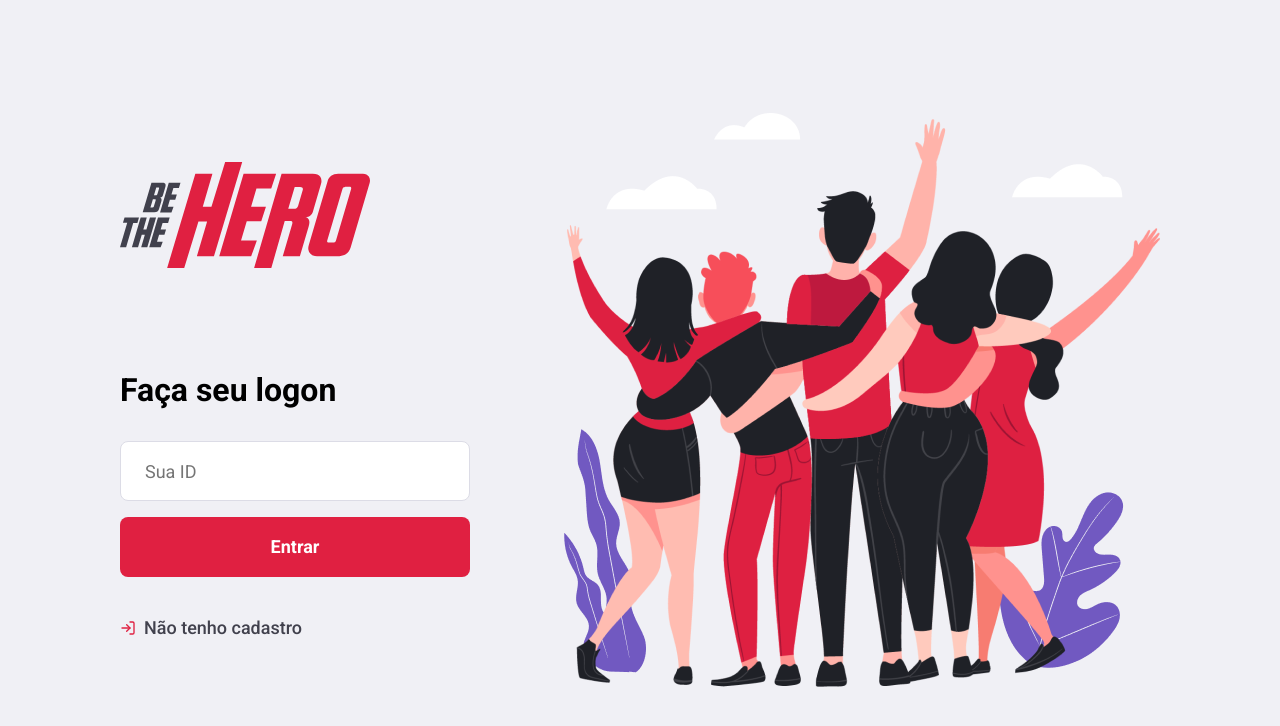
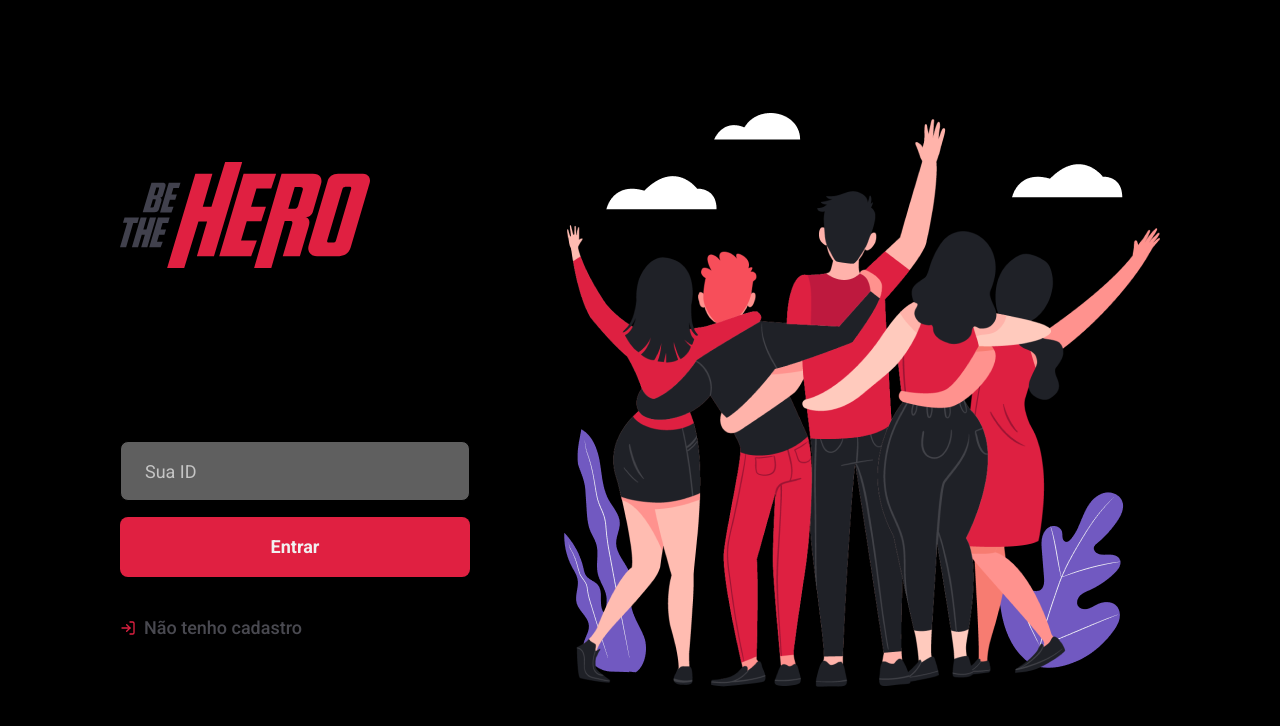
Before and after one commit to patrickhl94/Projeto_Be_The_Hero, a React (Create React App) app in the folder frontend/: page / in a window 1280 px wide. Shown: the top 726 px of the page. Built offline with nearby package versions, Linux system fonts and the light colour scheme.

Commit message:
Updated global.css

```diff
--- a/frontend/src/global.css
+++ b/frontend/src/global.css
@@ -9,7 +9,7 @@
 
 body {
   font: 400 14px Roboto, sans-serif;
-  background: #f0f0f5;
+  background: #000000;
   -webkit-font-smoothing: antialiased;
 }
 
@@ -24,14 +24,32 @@ buton {
 form input {
   width: 100%;
   height: 60px;
-  color: #333;
-  border: 1px solid #dcdce6;
+  color: rgb(255, 255, 255);
+  border: 1px solid #000000;
   border-radius: 8px;
   padding: 0 24px;
+  background: rgb(95, 95, 95);
+}
+
+form textarea {
+  width: 100%;
+  height: 140px;
+  resize: vertical;
+  margin-top: 10px;
+  min-width: 140px;
+  padding: 16px 24px;
+  color: rgb(255, 255, 255);
+  border: 1px solid #000000;
+  border-radius: 8px;
+  background: rgb(95, 95, 95);
+  line-height: 24px;
+}
+::-webkit-input-placeholder {
+  color: #c5c5c5;
 }
 
 .button {
-  color: #ffffff;
+  color: #f1f1f1;
   cursor: pointer;
   width: 100%;
   height: 60px;
@@ -56,7 +74,7 @@ form input {
   display: flex;
   align-items: center;
   margin-top: 40px;
-  color: #41414D;
+  color: rgb(73, 73, 80);
   font-size: 18px;
   text-decoration: none;
   font-weight: 500;
```
